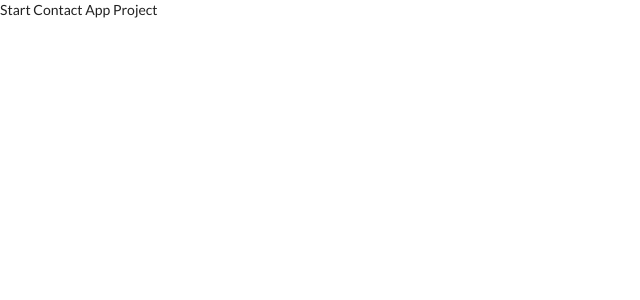
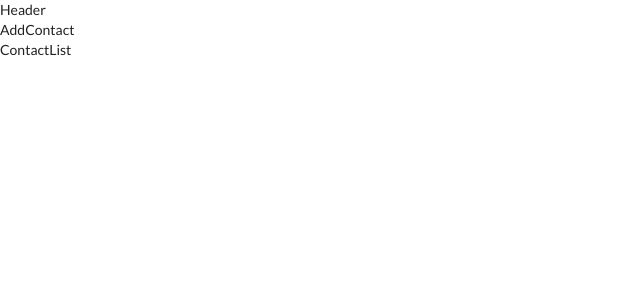
Before and after one commit to Tally2014/React-contact-app, a React (Create React App) app: page / in a window 1280 px wide. Shown: the top 300 px of the page, without its empty margins (0-640 px from the left). Built offline with nearby package versions, Linux system fonts and the light colour scheme.

Commit message:
Initialize Components

```diff
--- a/src/components/AddContact.js
+++ b/src/components/AddContact.js
@@ -0,0 +1,9 @@
+import React from 'react'
+
+const AddContact = () => {
+  return (
+    <div>AddContact</div>
+  )
+}
+
+export default AddContact
--- a/src/components/App.js
+++ b/src/components/App.js
@@ -1,8 +1,15 @@
 import './App.css';
+import Header from "./Header";
+import AddContact from "./AddContact";
+import ContactList from "./ContactList";
 
 function App() {
   return (
-    <div>Start Contact App Project</div>
+    <div>
+      <Header/>
+      <AddContact/>
+      <ContactList/>
+    </div>
   );
 }
 
--- a/src/components/ContactList.js
+++ b/src/components/ContactList.js
@@ -0,0 +1,9 @@
+import React from 'react'
+
+const ContactList = () => {
+  return (
+    <div>ContactList</div>
+  )
+}
+
+export default ContactList
--- a/src/components/Header.js
+++ b/src/components/Header.js
@@ -0,0 +1,9 @@
+import React from 'react'
+
+const Header = () => {
+  return (
+    <div>Header</div>
+  )
+}
+
+export default Header
```
Also changed, not shown: src/components/ContactCard.js (+9 -0 lines).
